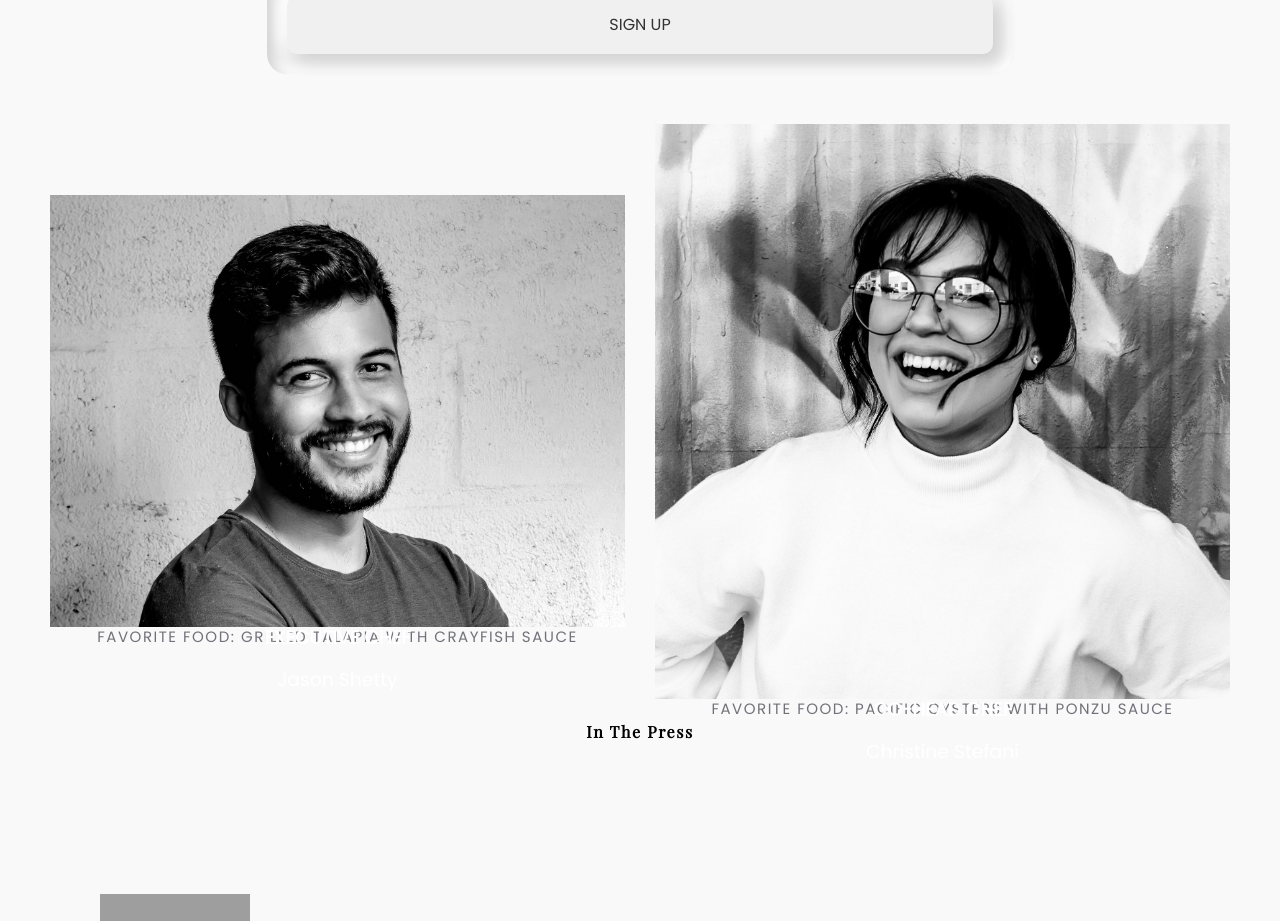
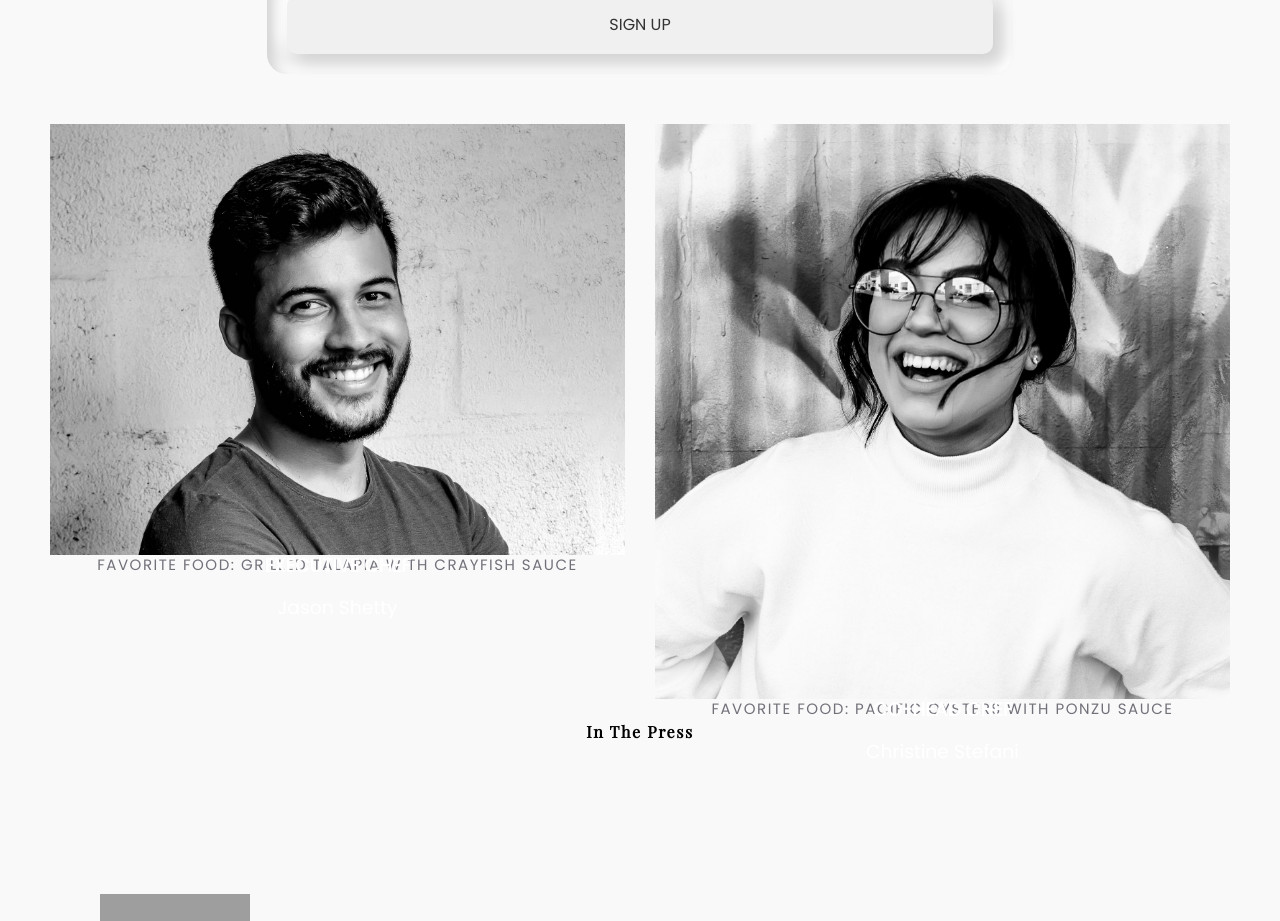
Before and after one commit to Reza-HM/soulkitchen-next, a Next.js app: page / in a window 1280 px wide. Shown: the part 10160-11081 px from the top of the page. Built offline with nearby package versions, Linux system fonts and the light colour scheme; grey boxes are pictures that could not be loaded.

Commit message:
responsived board section at index page

```diff
--- a/Components/Templates/Index/Board.tsx
+++ b/Components/Templates/Index/Board.tsx
@@ -3,7 +3,7 @@ import Image from "next/image";
 const Board = () => {
   return (
     <div className="container my-20">
-      <div className="flex justify-between items-center gap-12">
+      <div className="flex justify-between flex-wrap gap-12">
         <div className="w-full md:w-1/2 md:flex-1">
           <div className="relative">
             <div className="relative">
@@ -12,7 +12,7 @@ const Board = () => {
                 src="/img/chief2.jpg"
                 width={800}
                 height={600}
-                className="rounded-xl object-cover"
+                className="rounded-xl object-cover !h-auto md:!h-[60rem] md:!min-h-[60rem]"
               />
               <div className="absolute inset-0 bg-gradient-to-b from-transparent to-black/70"></div>
             </div>
@@ -37,7 +37,7 @@ const Board = () => {
                 src="/img/chief1.jpg"
                 width={800}
                 height={600}
-                className="rounded-xl !h-[520px] object-cover"
+                className="rounded-xl object-cover !h-auto md:!h-[60rem] md:!min-h-[60rem]"
               />
               <div className="absolute inset-0 bg-gradient-to-b from-transparent to-black/70"></div>
             </div>
```
